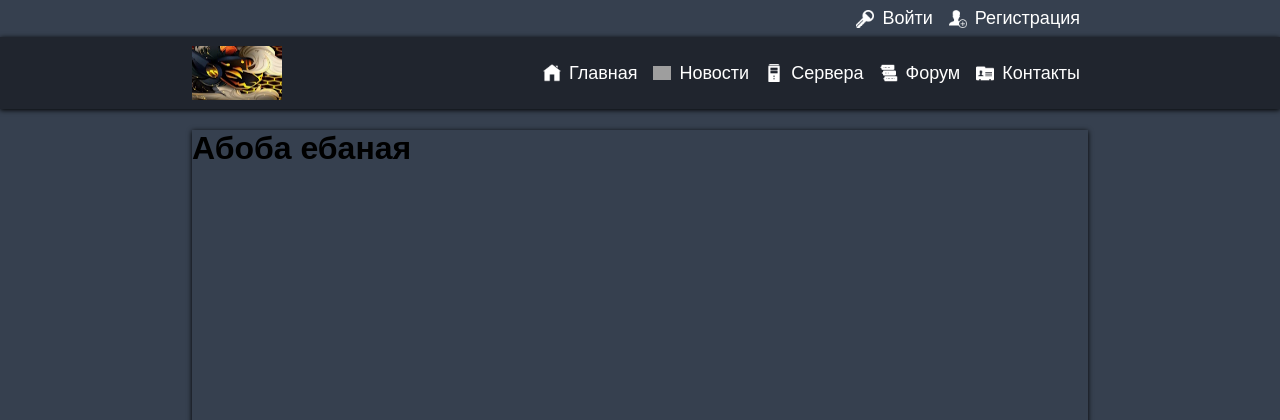
After one commit to MarryBye/GamersObsolete, a Flask app: template src/web/templates/home.html in a window 1280 px wide. The commit adds this page. Shown: the top 420 px of the page. Run offline with Flask 3, Linux system fonts and the light colour scheme; the template is opened without the code that fills it, so the values that code supplies are empty; grey boxes are pictures that could not be loaded.

Commit message:
Creating main page

```diff
--- a/main.py
+++ b/main.py
@@ -16,6 +16,6 @@ app.secret_key = "SecretKey"
 
 @app.route("/")
 def index():
-    return render_template("base.html", page_name="Главная")
+    return render_template("home.html", page_name="Главная")
 
 app.run()
--- a/src/web/templates/base.html
+++ b/src/web/templates/base.html
@@ -65,7 +65,9 @@
         </nav>
 
         <main>
+            {% block main %}
 
+            {% endblock %}
         </main>
 
     </body>
--- /dev/null
+++ b/src/web/templates/home.html
@@ -0,0 +1,5 @@
+{% extends "base.html" %}
+
+{% block main %}
+    <h1>Абоба ебаная</h1>
+{% endblock %}
```
